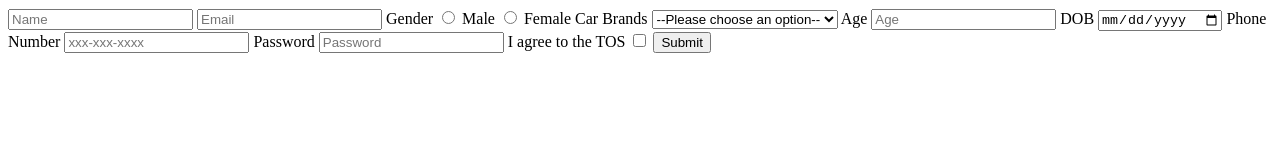
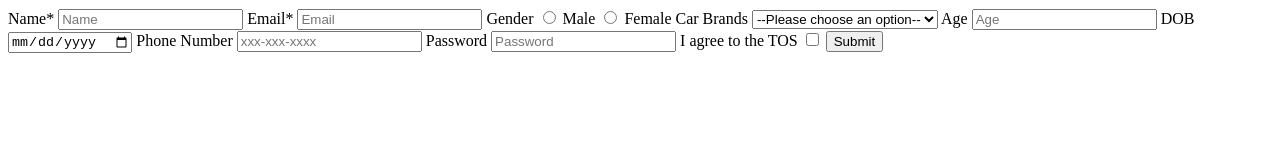
Before and after one commit to acciojob/signup-form-car-nsp1919, a website: page main.html in a window 1280 px wide. Drawn offline with Linux system fonts and the light colour scheme.

Commit message:
created a submission

```diff
--- a/main.html
+++ b/main.html
@@ -10,12 +10,12 @@
 	<!-- the entire body must be written by student -->
 	 <form action="/submit" method="POST">
         <!-- Name Field -->
-        <label for="name"></label>
+        <label for="name">Name*</label>
         <input type="text" id="name" placeholder="Name" required>
 
 
         <!-- Email Field -->
-        <label for="email"></label>
+        <label for="email">Email*</label>
         <input type="email" id="email" placeholder="Email" required>
 
 
```
